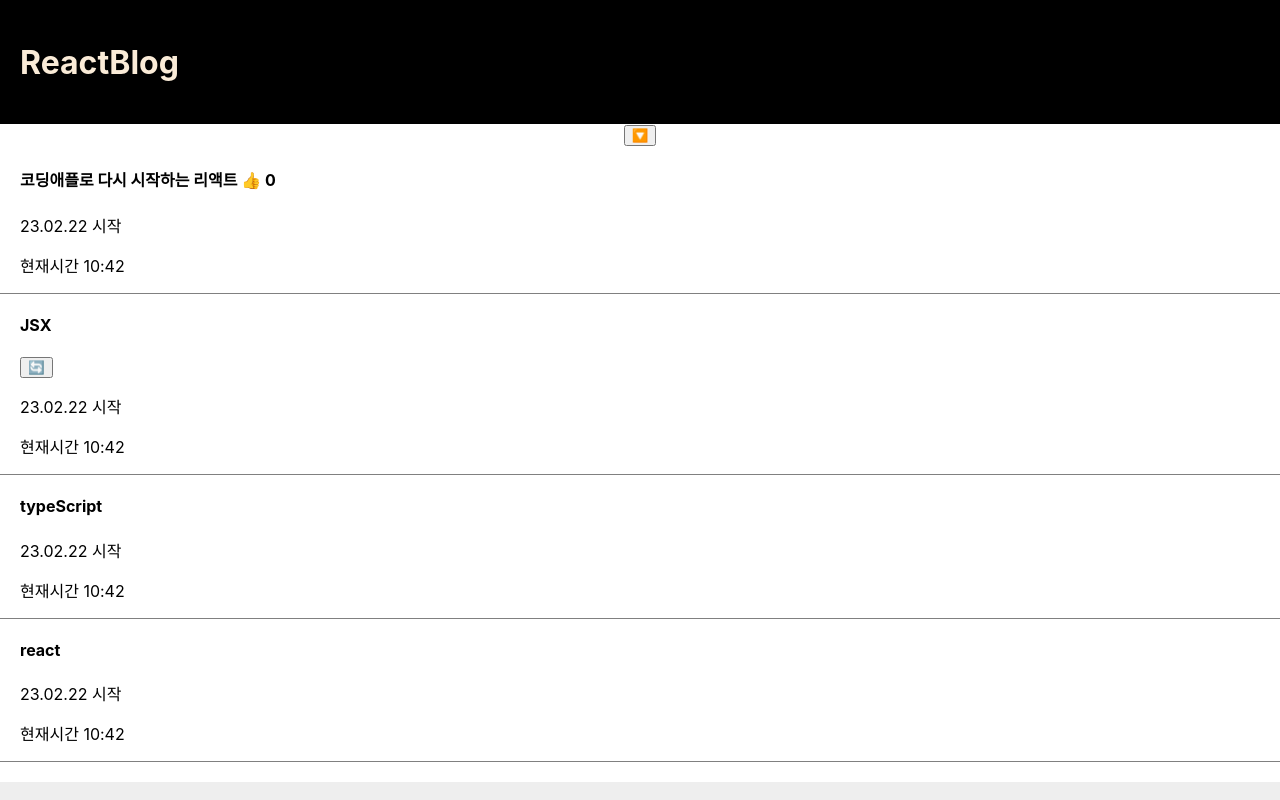
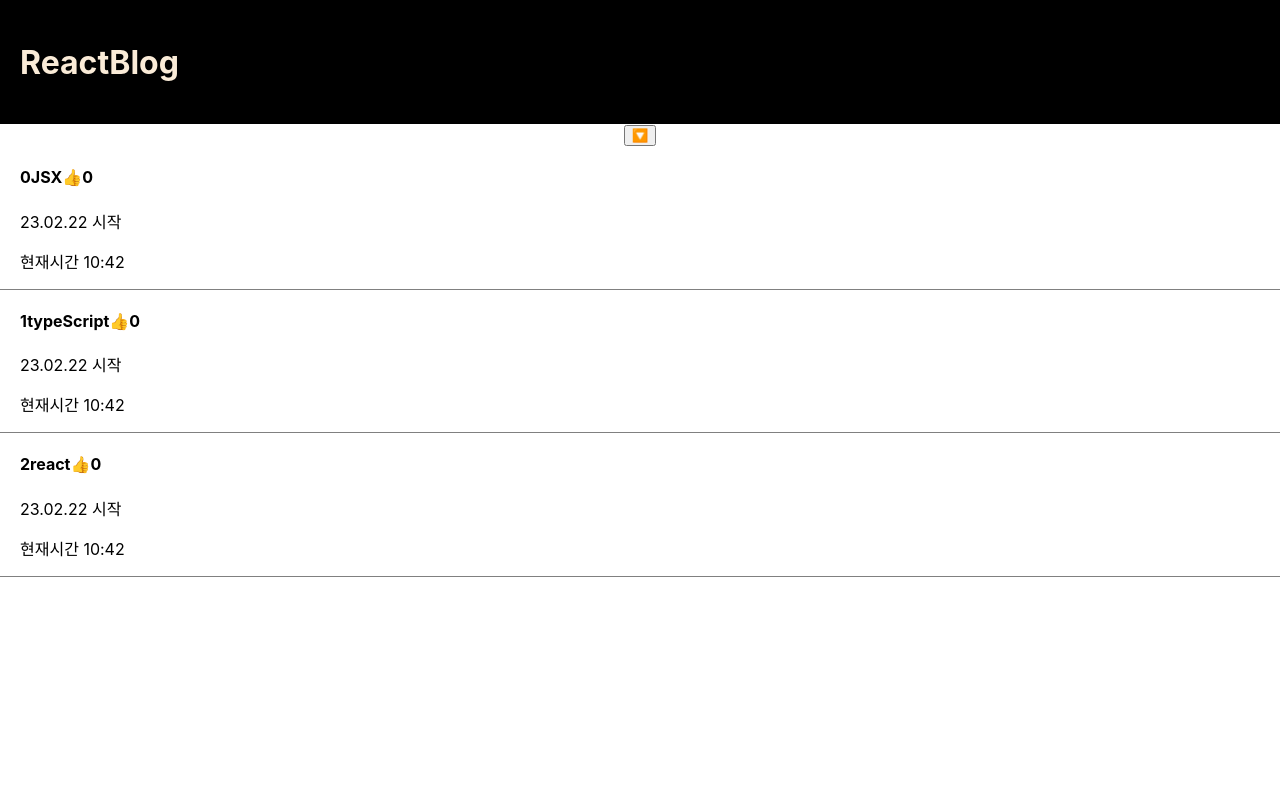
Before and after one commit to s-ja/CDAP_react, a React (Create React App) app in the folder cdap_blog/: page / in a window 1280 px wide. Shown: the top 800 px of the page. Built offline with nearby package versions, Linux system fonts and the light colour scheme.

Commit message:
part1 : 10번째 강의 (props)

```diff
--- a/cdap_blog/src/App.js
+++ b/cdap_blog/src/App.js
@@ -11,7 +11,9 @@ function App() {
   // let [logo, setLogo] = useState('ReactBlog')
   let [title, setTitle] = useState(['JSX','typeScript','react'])
 
-  let [likeNumber, setLikeNumber] = useState(0);
+  let [likeNumber, setLikeNumber] = useState([0,0,0]);
+
+  let[modal, setmodal] = useState(false);
 
 
   function plusNumber(){
@@ -25,6 +27,7 @@ function App() {
         ReactBlog
       </h4>
      </div>
+
      <button onClick={() => {
       let titleArr = [...title]
       titleArr.sort()
@@ -33,11 +36,13 @@ function App() {
       }}>
       🔽
      </button>
-     <div class="list">
+
+     {/* <div class="list">
        <h4>{post} <span onClick={ () => {setLikeNumber(++likeNumber)}}>👍</span> {likeNumber}</h4>
        <p>23.02.22 시작</p>
        <p>{time}</p>
      </div>
+
      <div class="list">
        <h4>{title[0]}</h4>
        <button onClick={()=>{
@@ -49,21 +54,47 @@ function App() {
        <p>23.02.22 시작</p>
        <p>{time}</p>
      </div>
+
      <div class="list">
        <h4>{title[1]}</h4>
        <p>23.02.22 시작</p>
        <p>{time}</p>
      </div>
+
      <div class="list">
-       <h4>{title[2]}</h4>
+       <h4 onClick={()=>{setmodal(!modal)}} >{title[2]}</h4>
        <p>23.02.22 시작</p>
        <p>{time}</p>
-     </div>
+     </div> */}
+
+     {
+      title.map(function(a, i){
+        return(
+          <div class="list" key={i}>
+            <h4 onClick={()=>{setmodal(!modal)}} >
+              {i}{a}
+              <span onClick={ () => {
+
+                let copy = [...likeNumber]
+                copy[i] = ++copy[i];
+
+                setLikeNumber(copy)
+              }}>👍</span>
+              {likeNumber[i]}
+            </h4>
+            <p>23.02.22 시작</p>
+            <p>{time}</p>
+          </div>
+        )
+      })
+     }
 
 
      {/* <Modal></Modal> */}
-     <Modal/>
-
+     {/* <Modal/> */}
+     {
+      modal == true ? <Modal/> : null
+     }
 
     </div>
   );
```
